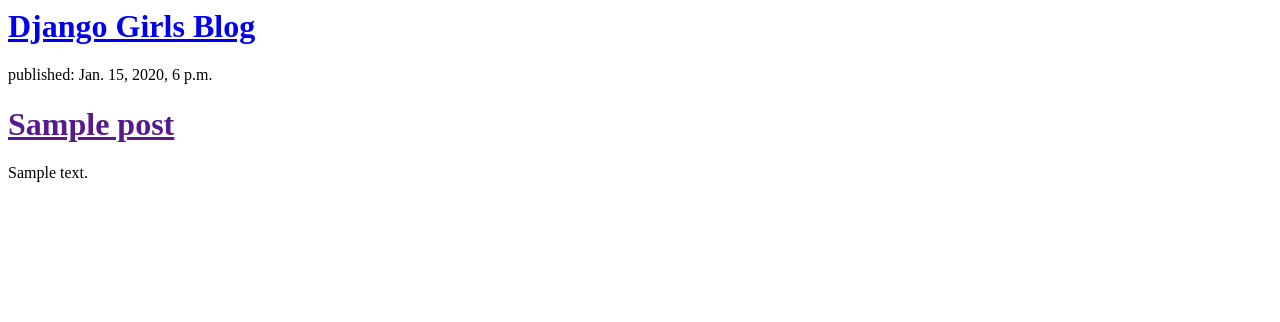
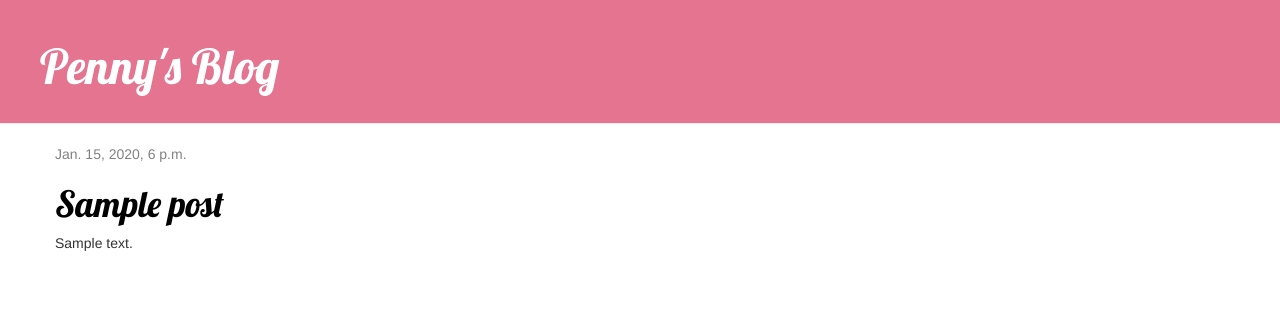
Before and after one commit to Pennylele/my-first-python-blog, a Django app: template penny_blog/templates/penny_blog/post_list.html in a window 1280 px wide. Shown: the top 322 px of the page. Run offline with Django 3.2, Linux system fonts and the light colour scheme; the template is opened without the code that fills it: values that come from a table or form of the project are taken from there, others are empty; tables that the repository leaves empty hold one stand-in row (values such as "Sample post"); some libraries are stand-ins or nearby versions.

Commit message:
Almost done

```diff
--- /dev/null
+++ b/penny_blog/static/css/blog.css
@@ -0,0 +1,46 @@
+.page-header {
+    background-color: #E57490;
+    margin-top: 0;
+    padding: 20px 20px 20px 40px;
+}
+
+.page-header h1, .page-header h1 a, .page-header h1 a:visited, .page-header h1 a:active {
+    color: #ffffff;
+    font-size: 36pt;
+    text-decoration: none;
+}
+
+.content {
+    margin-left: 40px;
+}
+
+h1, h2, h3, h4 {
+    font-family: 'Lobster', cursive;
+}
+
+.date {
+    color: #828282;
+}
+
+.save {
+    float: right;
+}
+
+.post-form textarea, .post-form input {
+    width: 100%;
+}
+
+.top-menu, .top-menu:hover, .top-menu:visited {
+    color: #ffffff;
+    float: right;
+    font-size: 26pt;
+    margin-right: 20px;
+}
+
+.post {
+    margin-bottom: 70px;
+}
+
+.post h1 a, .post h1 a:visited {
+    color: #000000;
+}
--- /dev/null
+++ b/penny_blog/templates/penny_blog/base.html
@@ -0,0 +1,23 @@
+{% load staticfiles %}
+<html>
+    <head>
+        <title>Penny's blog</title>
+        <link rel="stylesheet" href="//maxcdn.bootstrapcdn.com/bootstrap/3.2.0/css/bootstrap.min.css">
+        <link rel="stylesheet" href="//maxcdn.bootstrapcdn.com/bootstrap/3.2.0/css/bootstrap-theme.min.css">
+        <link rel="stylesheet" href="{% static 'css/blog.css' %}">
+        <link href="//fonts.googleapis.com/css?family=Lobster&subset=latin,latin-ext" rel="stylesheet" type="text/css">
+
+    </head>
+    <body>
+    <div class="page-header">
+        <h1><a href="/">Penny's Blog</a></h1>
+    </div>
+    <div class="content container">
+        <div class="row">
+            <div class="col-md-8">
+            {% block content %}
+            {% endblock %}
+            </div>
+        </div>
+    </div>
+</body>
--- a/penny_blog/templates/penny_blog/post_list.html
+++ b/penny_blog/templates/penny_blog/post_list.html
@@ -1,18 +1,13 @@
-<html>
-    <head>
-        <title>Penny's blog</title>
-    </head>
-    <body>
-    <div>
-        <h1><a href="/">Django Girls Blog</a></h1>
-    </div>
+{% extends 'penny_blog/base.html' %}
 
-{% for post in posts %}
-    <div>
-        <p>published: {{ post.published_date }}</p>
-        <h1><a href="">{{ post.title }}</a></h1>
-        <p>{{ post.text|linebreaksbr }}</p>
-    </div>
-{% endfor %}
-    </body>
-</html>
+{% block content %}
+    {% for post in posts %}
+        <div class="post">
+            <div class="date">
+                {{ post.published_date }}
+            </div>
+            <h1><a href="{% url 'post_detail' pk=post.pk %}">{{ post.title }}</a></h1>
+            <p>{{ post.text|linebreaksbr }}</p>
+        </div>
+    {% endfor %}
+{% endblock %}
--- a/penny_blog/urls.py
+++ b/penny_blog/urls.py
@@ -3,4 +3,5 @@
 
 urlpatterns = [
     url(r'^$', views.post_list, name='post_list'),
+    url(r'^post/(?P<pk>\d+)/$', views.post_detail, name='post_detail')
 ]
--- a/penny_blog/views.py
+++ b/penny_blog/views.py
@@ -1,8 +1,13 @@
 from django.shortcuts import render
 from django.utils import timezone
 from .models import Post
+from django.shortcuts import render, get_object_or_404
 
 # Create your views here.
 def post_list(request):
     posts = Post.objects.filter(published_date__lte=timezone.now()).order_by('published_date')
     return render(request, 'penny_blog/post_list.html', {'posts': posts})
+
+def post_detail(request, pk):
+	post = get_object_or_404(Post, pk=pk)
+	return render(request, 'penny_blog/post_detail.html', {'post': post})
```
Also changed, not shown: penny_blog/templates/penny_blog/post_detail.html (added, +13 -0 lines).
